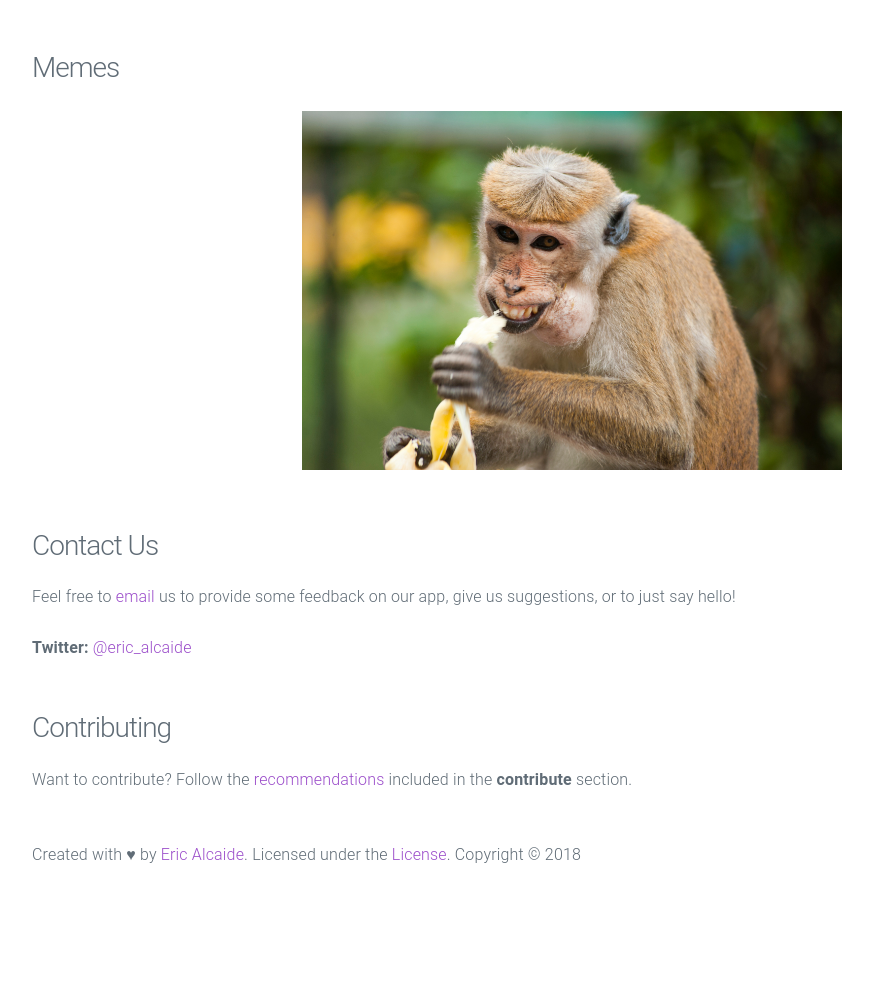
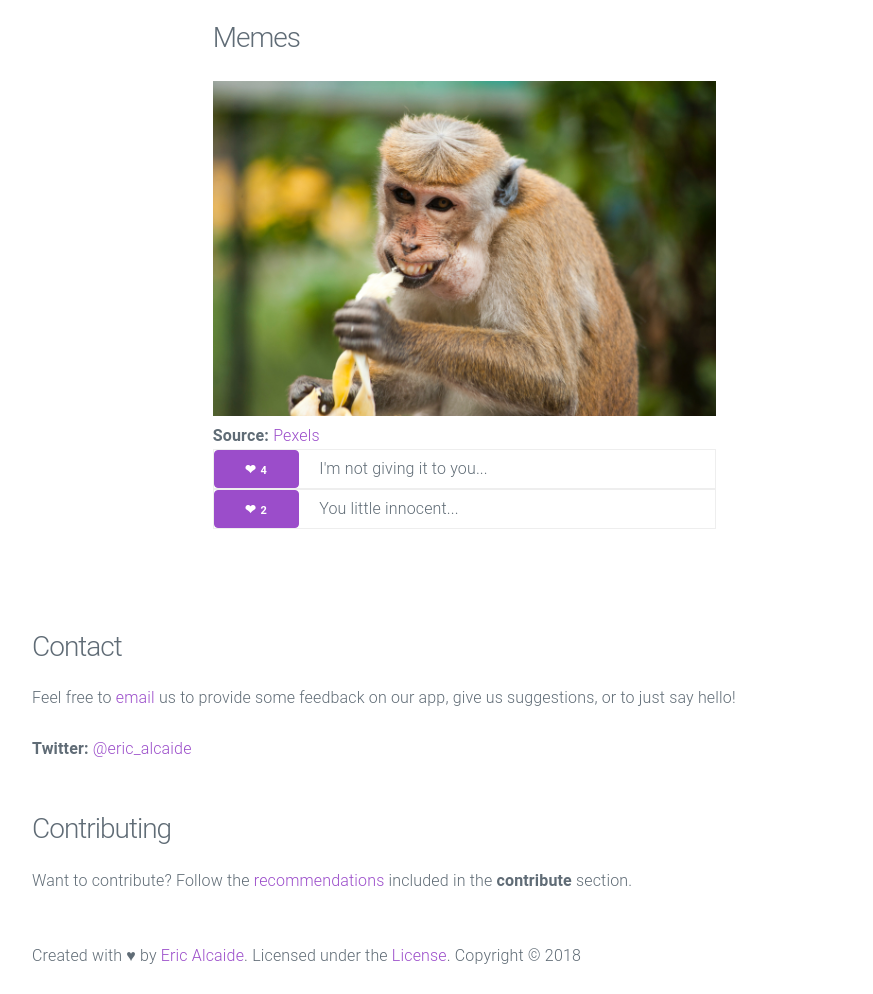
Before and after one commit to hypnopump/dl_restapi, a Flask app: page / in a window 1280 px wide. Shown: the part 99-1093 px from the top of the page, without its empty margins (68-941 px from the left). Before the commit the page ends 962 px from the top, so only its background shows below. Run offline with Flask 2, Linux system fonts and the light colour scheme.

```diff
--- a/templates/index.html
+++ b/templates/index.html
@@ -8,6 +8,7 @@
     <meta name="viewport" content="width=device-width, initial-scale=1">
     <meta name="description" content="">
     <meta name="author" content="Eric Alcaide">
+    <link rel="icon" href="static/img/unicorn.png" type="image/png">
 
     <title>MemCaption</title>
 
@@ -25,20 +26,32 @@
     </div>
 
     <!-- BODY -->
-    <section class="container" id="photos" style="margin-top:5rem;">
+    <section class="container" id="photos" style="margin-top:2rem; width:60%; margin-right: auto;">
         <h3 class="title">Memes</h3>
         <p></p>
-        <center>
-            <img src="/static/img/first.png" style="width:50%; height:50%;">
 
-        <center>
+        <img src="/static/img/first.png" style="max-width:70%; max-height:50%;">
+
+        <p style="margin:0px;"><b>Source: </b><a href="https://pexels.com" title="source">Pexels</a></p>
+
+        <dl>
+            <dt style="border: 1px solid #eee; max-width:70%; margin:0px;">
+                <a class="button" href="" title="upvote" style="margin:0px;"><big>&#x2764</big> 4</a>
+                &nbsp;&nbsp;&nbsp; I'm not giving it to you...
+            </dt>
+            <dt style="border: 1px solid #eee; max-width:70%; margin:0px;">
+                <a class="button" href="" title="upvote" style="margin:0px;"><big>&#x2764</big> 2</a>
+                &nbsp;&nbsp;&nbsp; You little innocent...
+            </dt>
+        </dl>
+
     </section>
 
 
 
     <!-- FOOTER -->
-    <section class="container" id="contact" style="margin-top:5rem;">
-        <h3 class="title">Contact Us</h3>
+    <section class="container" id="contact" style="margin-top:10rem;">
+        <h3 class="title">Contact</h3>
         <p>Feel free to <a href="mailto:ericalcaide1@gmail.com.com">email</a> us to provide some feedback on our app, give us suggestions, or to just say hello!</p>
         <p><b>Twitter:</b> <a href="https://twitter.com/eric_alcaide" title="twitter">@eric_alcaide</a></p>
     </section>
```
Also changed, not shown: 1 other file.
